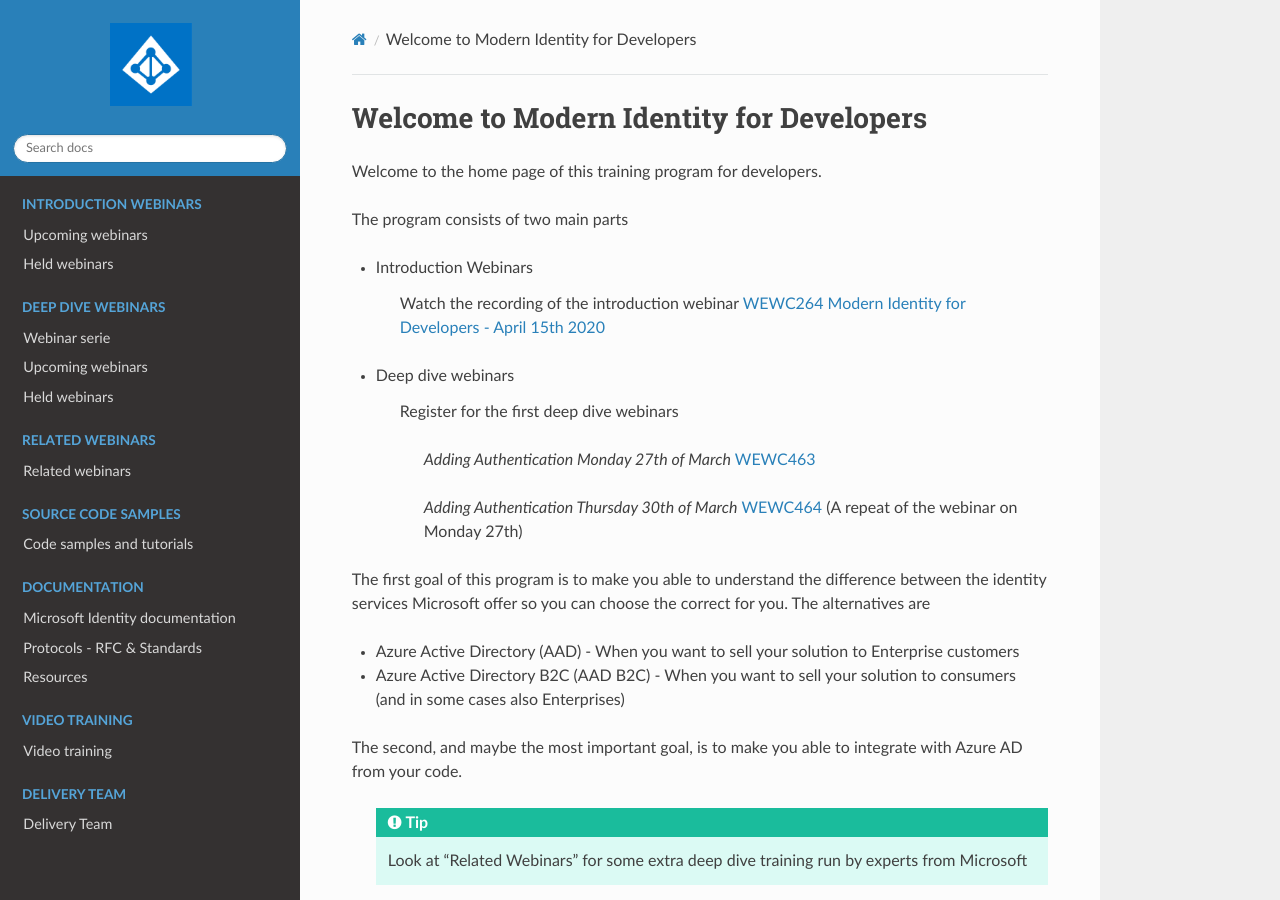
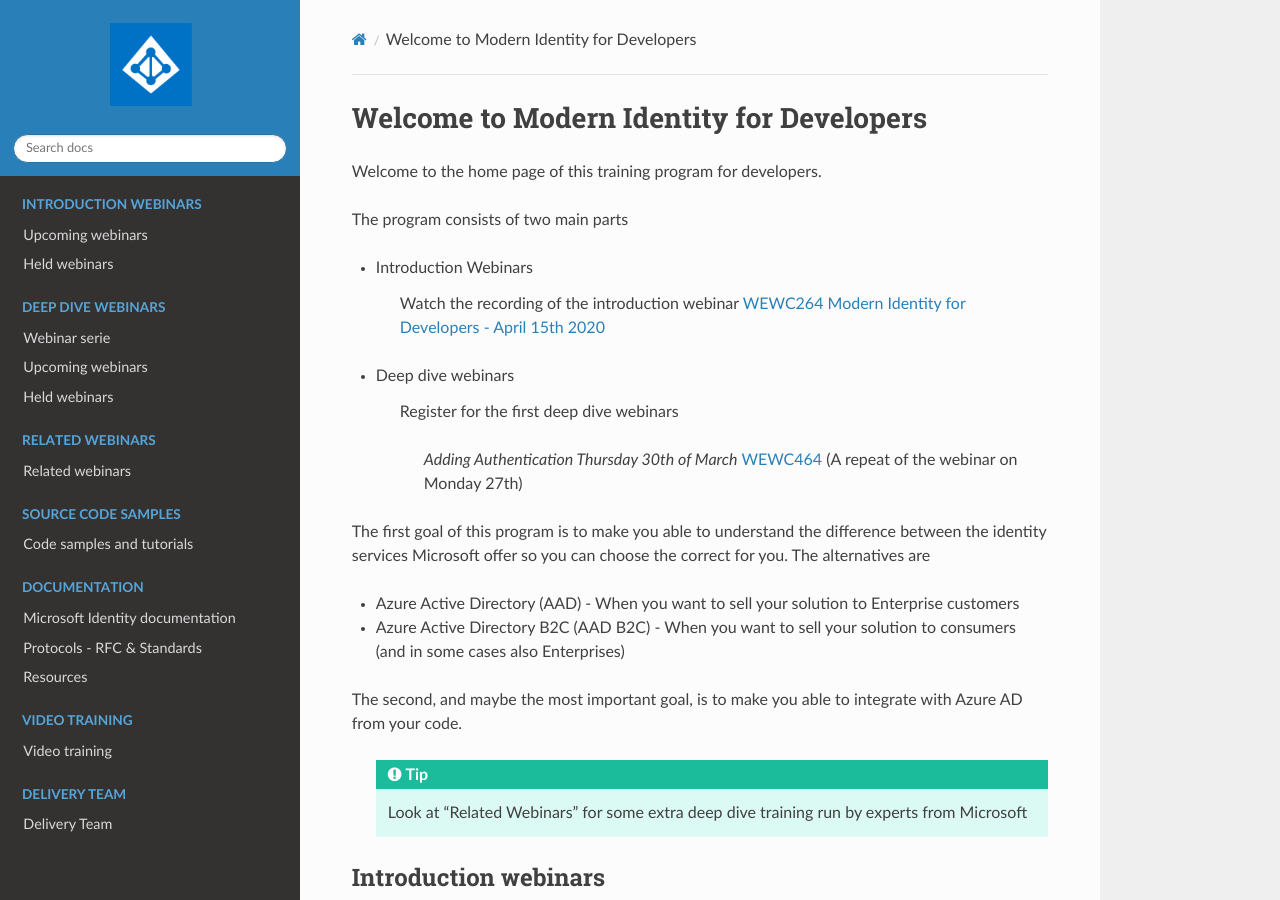
Before and after one commit to RonnyA/ModernIdentity, a Sphinx documentation site: the page built from docs/source/index.rst, in a window 1280 px wide and 900 px high. Built offline with Sphinx 7.4.7 and the Read the Docs theme 2.0.0, drawn with Linux system fonts in a browser that asks for light colours.

Commit message:
Removed WEWC463_ from front page as its now "on demand"

```diff
--- a/docs/source/index.rst
+++ b/docs/source/index.rst
@@ -21,11 +21,9 @@
 
       Register for the first deep dive webinars
 
-       `Adding Authentication Monday 27th of March` WEWC463_
 
        `Adding Authentication Thursday 30th of March` WEWC464_ (A repeat of the webinar on Monday 27th)
 
-.. _WEWC463 : https://www.microsoftevents.com/profile/10680034
 
 .. _WEWC464 : https://www.microsoftevents.com/profile/10689173
 
```
